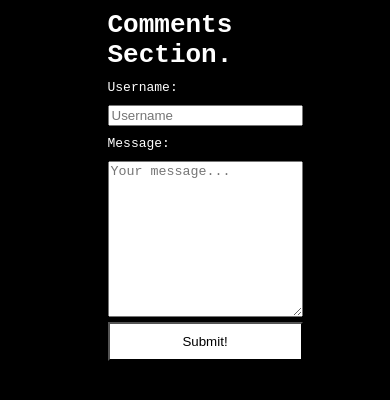
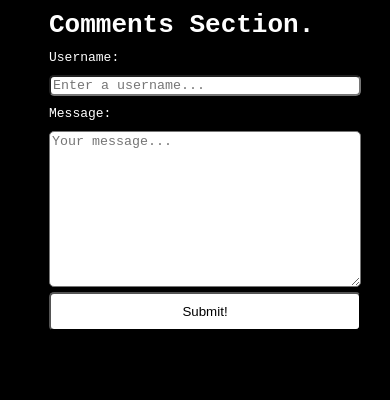
Before and after one commit to sarah6406/tech-ed-project-04, a website built with Vite: page client/index.html in a window 390 px wide. Built offline with nearby package versions, Linux system fonts and the light colour scheme; no server answers.

Commit message:
update to README and styling

```diff
--- a/client/index.html
+++ b/client/index.html
@@ -11,13 +11,14 @@
     <h1>Comments Section.</h1>
     <form id="message-form">
         <label for="username">Username:</label>
-        <input name="username" type="text" placeholder="Username" id="username"></input>
+        <input name="username" type="text" placeholder="Enter a username..." id="username"></input>
 
         <label for="message">Message:</label>
         <textarea name="message" id="message" cols="30" rows="10" placeholder="Your message..."></textarea>
         <button>Submit!</button>
 <!-- does button need to be type="submit"? -->
         <div id="appended-messages"></div>
+        <!-- redundant div? -->
     </form>
 </body>
 </html>
--- a/client/style.css
+++ b/client/style.css
@@ -6,7 +6,9 @@ body {
   height: 100vh;
   width: 100vw;
 }
-
+input {
+  font-family: monospace;
+}
 form,
 h1 {
   display: flex;
@@ -15,14 +17,22 @@ h1 {
   width: 50%;
   margin: auto;
 }
+
 label {
   padding-top: 10px;
   padding-bottom: 10px;
 }
+
 button {
   background: white;
   margin-top: 5px;
   padding: 10px;
+}
+
+button,
+input,
+textarea {
+  border-radius: 5px;
 }
 
 button:hover {
@@ -30,3 +40,14 @@ button:hover {
   color: white;
   cursor: pointer;
 }
+
+@media (max-width: 800px) {
+  form,
+  h1 {
+    display: flex;
+    flex-direction: column;
+    height: auto;
+    width: 80%;
+    margin: auto;
+  }
+}
--- a/server/seed.js
+++ b/server/seed.js
@@ -25,7 +25,7 @@ function displayComment() {
     `
             CREATE TABLE IF NOT EXISTS comments (
                 id INTEGER PRIMARY KEY AUTOINCREMENT,
-                username TEXT NOT NULL UNIQUE,
+                username TEXT NOT NULL,
                 message TEXT
             )
         `
```
Also changed, not shown: README.md, 1 other file.
